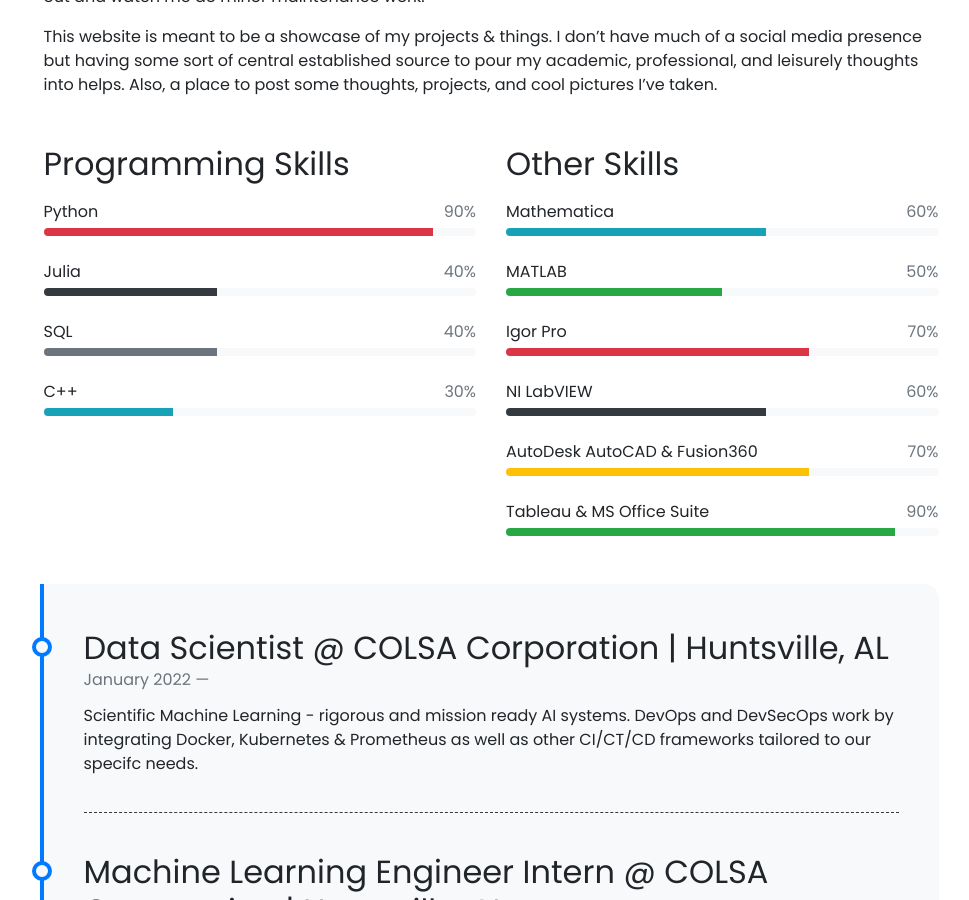
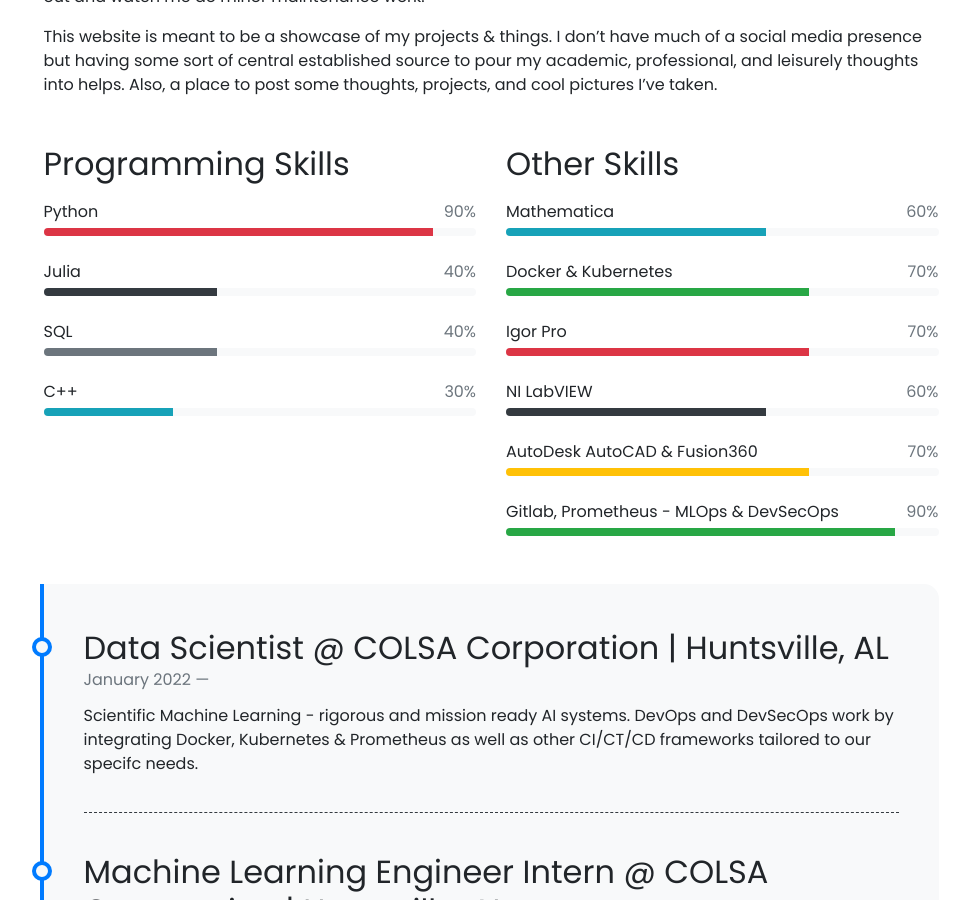
Before and after one commit to rajgark/rajgark.github.io, a Jekyll site: the page built from pages/about.md, in a window 1280 px wide and 900 px high, scrolled down 695 px. Shown: the whole window, without its empty margins (149-1118 px from the left). Built offline with Jekyll 4.4.1, drawn with Linux system fonts in a browser that asks for light colours; nearby versions of some CDN libraries; emoji names are drawn with the system emoji font.

Commit message:
Update other-skills.yml

```diff
--- a/_data/other-skills.yml
+++ b/_data/other-skills.yml
@@ -2,8 +2,8 @@
   percentage: 60
   color: info
 
-- name: MATLAB
-  percentage: 50
+- name: Docker & Kubernetes
+  percentage: 70
   color: success
 
 - name: Igor Pro
@@ -18,6 +18,6 @@
   percentage: 70
   color: warning
 
-- name: Tableau & MS Office Suite
+- name: Gitlab, Prometheus - MLOps & DevSecOps
   percentage: 90
   color: success
```
